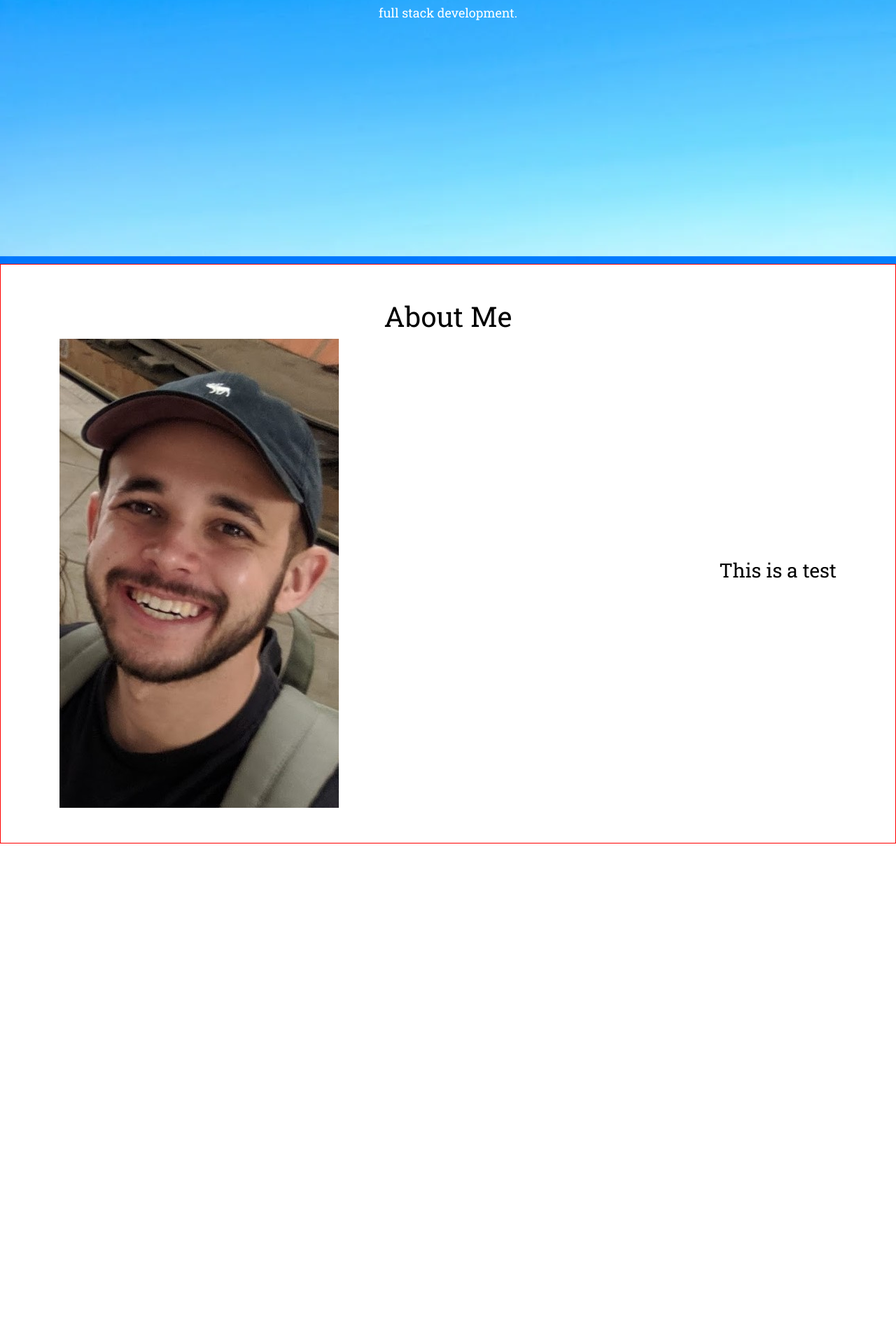
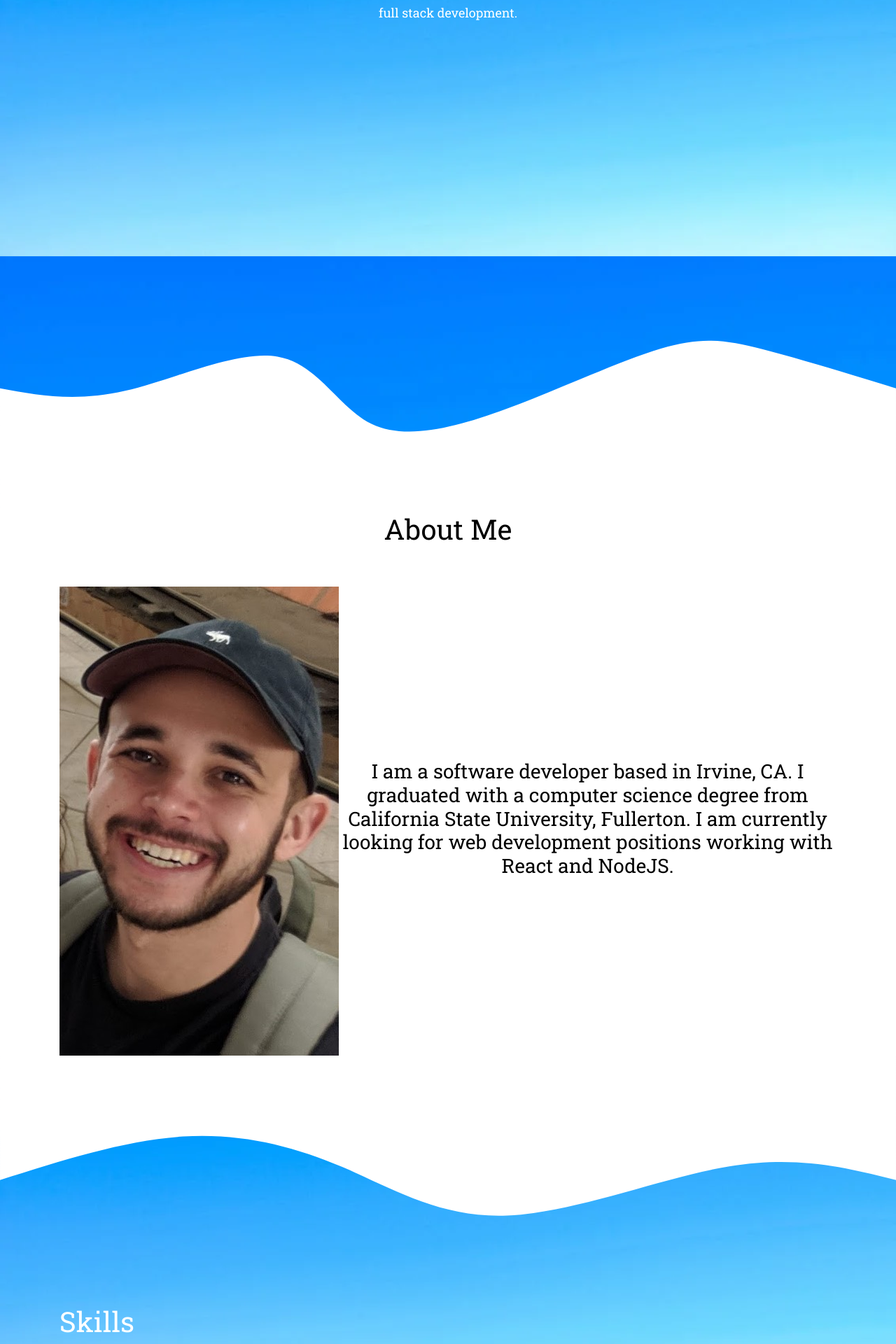
Before and after one commit to jfipps/PortfolioSite, a React (Create React App) app: page / in a window 1280 px wide. Shown: the part 482-2402 px from the top of the page at 70% size. Before the commit the page ends 1687 px from the top, so only its background shows below. Built offline with nearby package versions, Linux system fonts and the light colour scheme.

Commit message:
Info section barebones done

```diff
--- a/src/CSS/LandingPage.css
+++ b/src/CSS/LandingPage.css
@@ -77,9 +77,7 @@
 .InfoArea {
   text-align: center;
   background-color: white;
-  padding: 50px 0 50px 0;
   color: black;
-  border: 1px solid red;
 }
 
 .InfoDiv {
@@ -89,8 +87,6 @@
   justify-content: space-between;
 }
 
-.AboutImage {
+.AboutTitle {
+  padding-bottom: 50px;
 }
-
-.AboutText {
-}
--- a/src/Components/LandingPage.js
+++ b/src/Components/LandingPage.js
@@ -42,17 +42,62 @@ function LandingPage() {
             </div>
           </Container>
         </div>
+        <svg
+          width="100%"
+          height="100%"
+          id="svg"
+          viewBox="0 0 1440 400"
+          xmlns="http://www.w3.org/2000/svg"
+          class="transition duration-300 ease-in-out delay-150"
+        >
+          <path
+            d="M 0,400 C 0,400 0,200 0,200 C 60.495362418412924,211.18722088629337 120.99072483682585,222.37444177258675 201,204 C 281.00927516317415,185.62555822741325 380.5324630711095,137.68945379594643 446,149 C 511.4675369288905,160.31054620405357 542.8794228787359,230.86774304362757 597,257 C 651.1205771212641,283.13225695637243 727.949845413947,264.8395740295431 814,233 C 900.050154586053,201.16042597045688 995.321195465476,155.77396083819994 1062,136 C 1128.678804534524,116.22603916180006 1166.7653727241498,122.06458261765715 1225,137 C 1283.2346272758502,151.93541738234285 1361.6173136379252,175.96770869117142 1440,200 C 1440,200 1440,400 1440,400 Z"
+            stroke="none"
+            stroke-width="0"
+            fill="#FFFFFF"
+            fill-opacity="1"
+            class="transition-all duration-300 ease-in-out delay-150 path-0"
+          ></path>
+        </svg>
         <div className="InfoArea">
           <Container>
-            <h1>About Me</h1>
+            <h1 className="AboutTitle">About Me</h1>
             <div className="InfoDiv">
               <div className="AboutImage">
                 <img src={ProfilePic} alt="Jared Image" />
               </div>
               <div className="AboutText">
-                <h3>This is a test</h3>
+                <h3>
+                  I am a software developer based in Irvine, CA. I graduated
+                  with a computer science degree from California State
+                  University, Fullerton. I am currently looking for web
+                  development positions working with React and NodeJS.
+                </h3>
               </div>
             </div>
+          </Container>
+        </div>
+        <svg
+          width="100%"
+          height="100%"
+          id="svg"
+          viewBox="0 0 1440 400"
+          xmlns="http://www.w3.org/2000/svg"
+          class="transition duration-300 ease-in-out delay-150"
+        >
+          <path
+            d="M 0,400 C 0,400 0,200 0,200 C 79.30143540669857,220.10526315789474 158.60287081339715,240.21052631578945 268,222 C 377.39712918660285,203.78947368421055 516.88995215311,147.26315789473682 625,143 C 733.11004784689,138.73684210526318 809.8373205741627,186.73684210526318 890,221 C 970.1626794258373,255.26315789473682 1053.7607655502393,275.7894736842105 1146,270 C 1238.2392344497607,264.2105263157895 1339.1196172248804,232.10526315789474 1440,200 C 1440,200 1440,400 1440,400 Z"
+            stroke="none"
+            stroke-width="0"
+            fill="#FFFFFF"
+            fill-opacity="1"
+            class="transition-all duration-300 ease-in-out delay-150 path-0"
+            transform="rotate(-180 720 200)"
+          ></path>
+        </svg>
+        <div className="SkillsArea">
+          <Container>
+            <h1 className="SkillsTitle">Skills</h1>
           </Container>
         </div>
       </section>
```
